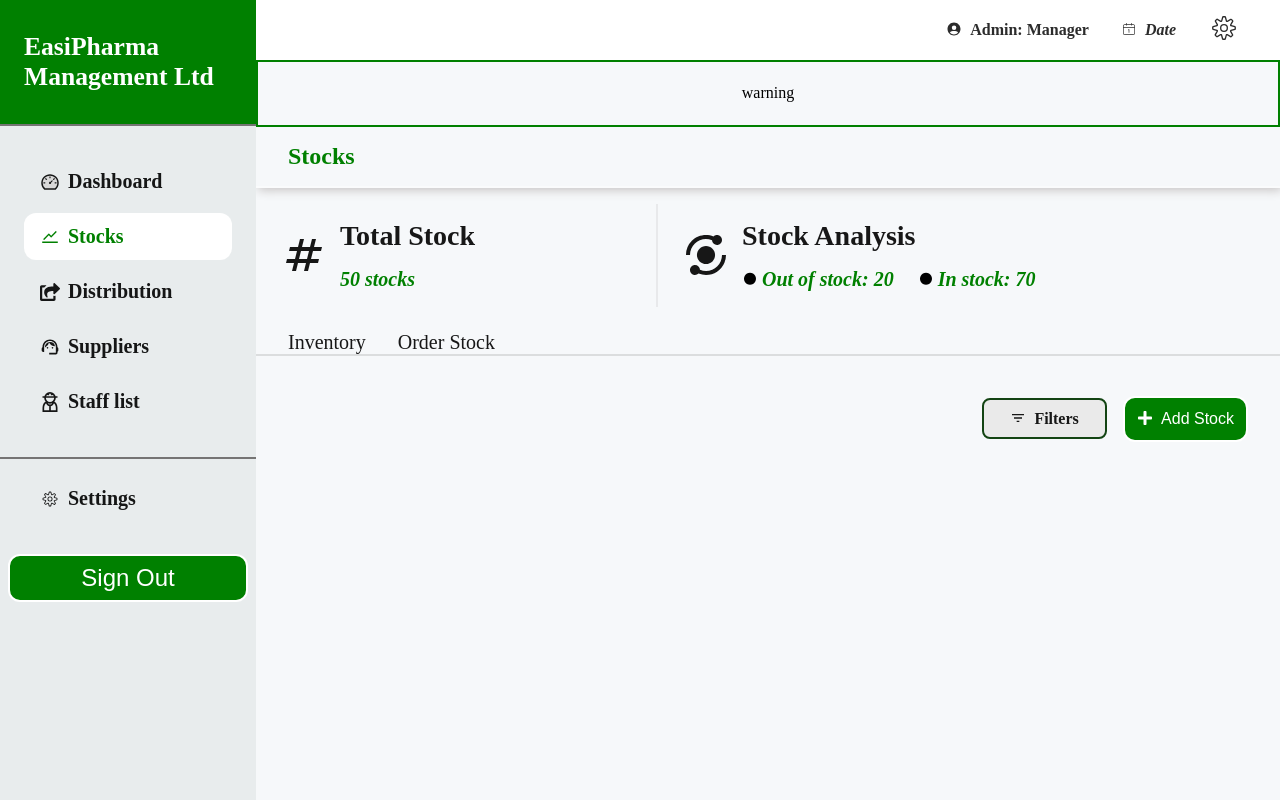
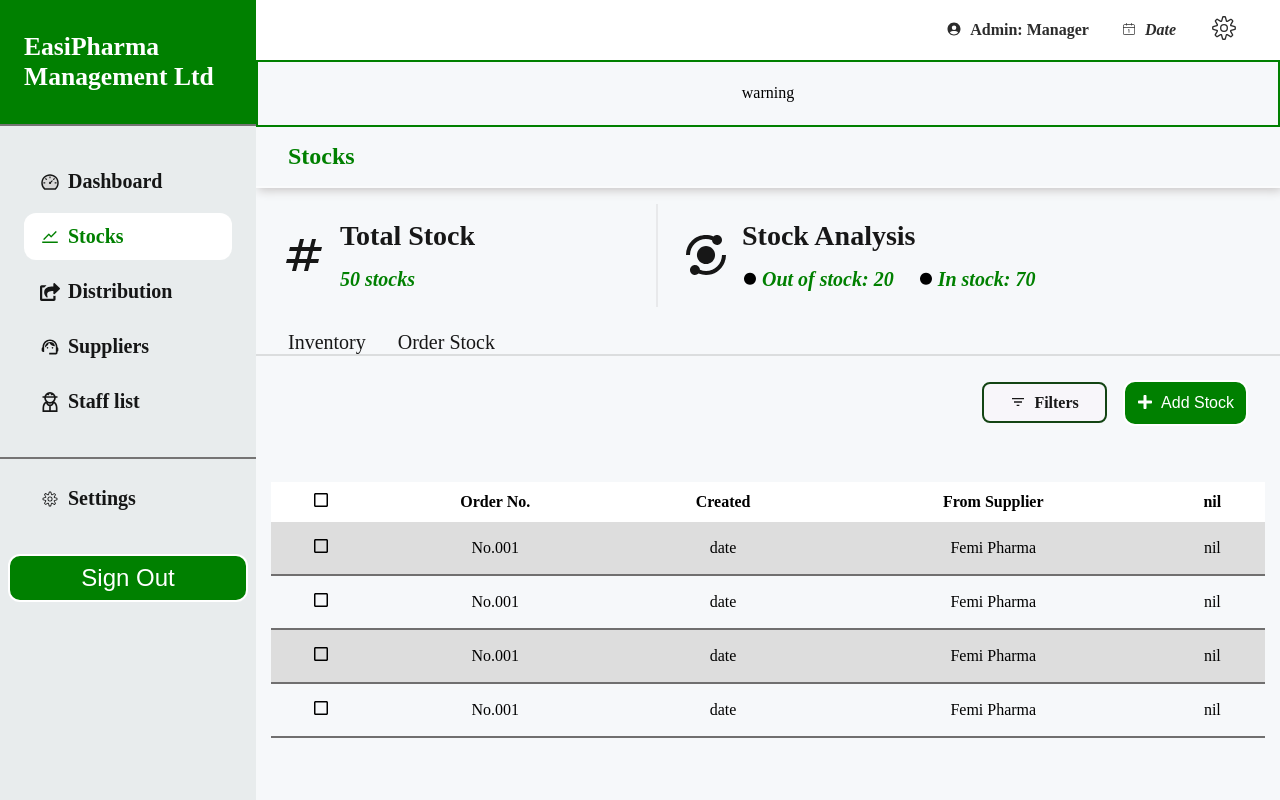
Before and after one commit to olamilekan5162/EasiPharma, a React (Vite) app: page /homepage/stocks/orderstock in a window 1280 px wide. Built offline with nearby package versions, Linux system fonts and the light colour scheme; no server answers.

Commit message:
Fix homepage scrollable issue

```diff
--- a/src/components/ui/orderStock/OrderStock.jsx
+++ b/src/components/ui/orderStock/OrderStock.jsx
@@ -1,11 +1,12 @@
 import Button from "../button/Button";
-import "./orderstock.css"
-import { RiFilter3Fill as Filtericon} from "react-icons/ri";
-import { FaPlus as Plusicon } from "react-icons/fa";
+import "./orderstock.css";
+import { RiFilter3Fill as Filtericon } from "react-icons/ri";
+import { FaPlus as Plusicon, FaRegSquare as Squareicon } from "react-icons/fa";
+import { HiChevronUpDown as Updwonicon } from "react-icons/hi2";
 
 const OrderStock = () => {
   return (
-    <section>
+    <section className="orderstock">
       <div className="orderstock_topbar">
         <div className="orderstock_rightbar">
           <div className="filter">
@@ -23,6 +24,80 @@ const OrderStock = () => {
           </div>
         </div>
       </div>
+
+      <div className="orderstock_details">
+        <table className="orderstock_table">
+          <tr>
+            <th>
+              <Squareicon />
+            </th>
+
+            <th>Order No.</th>
+
+            <th>Created</th>
+
+            <th>From Supplier</th>
+
+            <th>nil</th>
+          </tr>
+
+          <tr>
+            <td>
+              <Squareicon />
+            </td>
+
+            <td>No.001</td>
+
+            <td>date</td>
+
+            <td>Femi Pharma</td>
+
+            <td>nil</td>
+          </tr>
+
+          <tr>
+            <td>
+              <Squareicon />
+            </td>
+
+            <td>No.001</td>
+
+            <td>date</td>
+
+            <td>Femi Pharma</td>
+
+            <td>nil</td>
+          </tr>
+
+          <tr>
+            <td>
+              <Squareicon />
+            </td>
+
+            <td>No.001</td>
+
+            <td>date</td>
+
+            <td>Femi Pharma</td>
+
+            <td>nil</td>
+          </tr>
+
+          <tr>
+            <td>
+              <Squareicon />
+            </td>
+
+            <td>No.001</td>
+
+            <td>date</td>
+
+            <td>Femi Pharma</td>
+
+            <td>nil</td>
+          </tr>
+        </table>
+      </div>
     </section>
   );
 };
--- a/src/components/ui/orderStock/orderStock.css
+++ b/src/components/ui/orderStock/orderStock.css
@@ -1,5 +1,9 @@
+.orderstock{
+    padding-bottom: 2rem;
+}
+
 .orderstock_topbar{
-    padding: 2rem;
+    padding: 1rem 2rem;
     display: flex;
     justify-content: end;
 }
@@ -26,7 +30,7 @@
     padding: .6rem;
     border-radius: .5rem;
     border: 2px solid var(--alt-color-2);
-    background-color: var(--alt-color);
+    background-color: #f8f6fa;
     cursor: pointer;
 }
 
@@ -34,3 +38,27 @@
     display: flex;
     gap: .5rem;
 }
+
+.orderstock_table{
+    margin: 2rem auto;
+}
+
+.orderstock_table{
+    width: 97%;
+    border-collapse: collapse;
+}
+
+.orderstock_table th {
+    background-color: #fff;
+    padding: 10px;
+}
+
+.orderstock_table td{
+    padding: 1rem 10px;
+    text-align: center;
+    border-bottom: 2px solid #706f6f;
+}
+
+.orderstock_table tr:nth-child(even) {
+  background-color: #dddddd;
+}
--- a/src/components/ui/stocks/Stocks.jsx
+++ b/src/components/ui/stocks/Stocks.jsx
@@ -71,7 +71,7 @@ const Stocks = () => {
           </div>
 
           <div className="stock_lowbar_link">
-            <NavLink to="orderstock active">Order Stock</NavLink>
+            <NavLink to="orderstock">Order Stock</NavLink>
           </div>
         </div>
       </div>
--- a/src/components/ui/stocks/stocks.css
+++ b/src/components/ui/stocks/stocks.css
@@ -71,11 +71,6 @@
     cursor: pointer;
 }
 
-.stock_lowbar_link:hover{
-    background-color: var(--primary-color);
-    padding: .5rem;
-}
-
 .stock_lowbar a:hover{
     color: var(--secondary-color);
     font-weight: 700;
--- a/src/routes/homepage/Homepage.jsx
+++ b/src/routes/homepage/Homepage.jsx
@@ -87,7 +87,7 @@ const Homepage = () => {
       </div>
 
       <div className="H_main">
-        <div>
+
           <div className="H_navbar">
             <div className="H_navbar_card">
               <Profileicon className="H_navbar_icon" />
@@ -104,12 +104,12 @@ const Homepage = () => {
             </div>
           </div>
 
-          <div className="warning_container">
+
           <div className="warning_box">
             <p>warning</p>
           </div>
-          </div>
-        </div>
+
+
         <div className="H_main_content">
         <Outlet />
         </div>
--- a/src/routes/homepage/homepage.css
+++ b/src/routes/homepage/homepage.css
@@ -71,6 +71,7 @@
 .H_main{
     background-color: #f6f8fa;
     height: 100vh;
+    position: relative;
     overflow-y: auto;
 }
 
@@ -110,7 +111,6 @@
 }
 
 .H_main_content {
-  overflow-y: auto;
   height: calc(100vh - 64px);
 }
 
```
